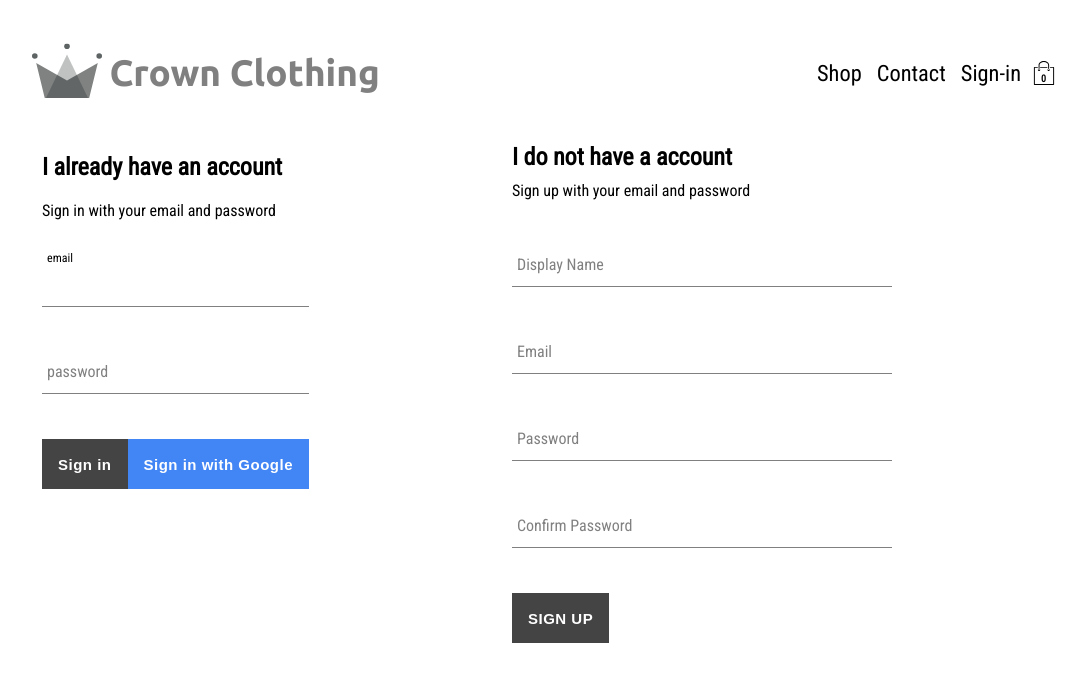
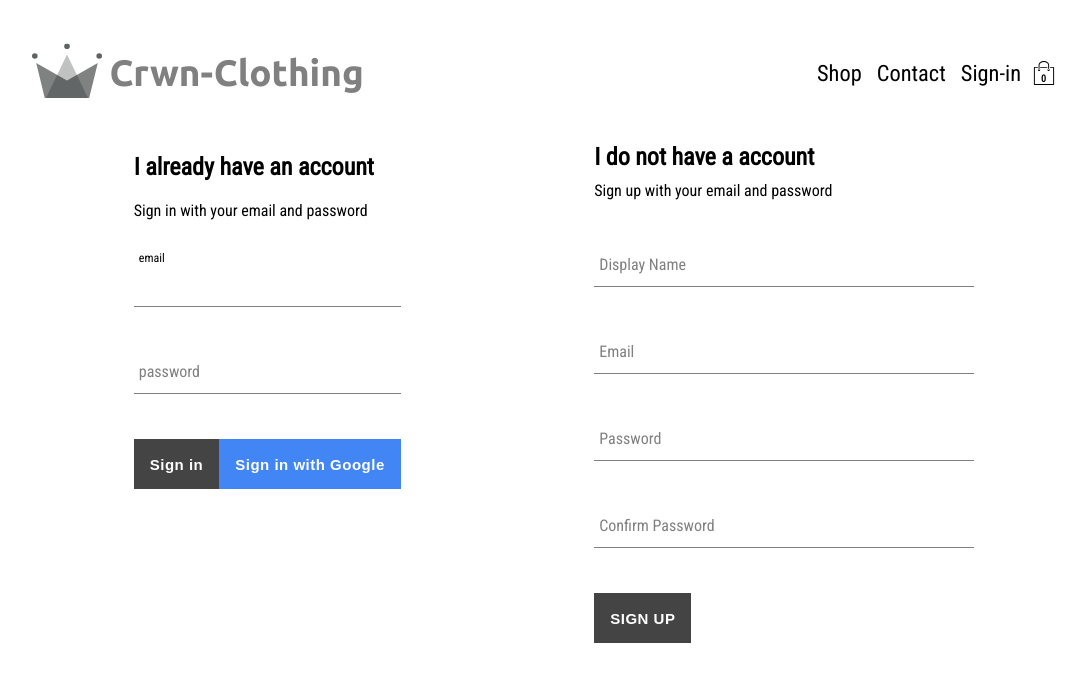
Before and after one commit to maxdollinger/react-example, a React (Create React App) app: page /sign-in in a window 1280 px wide. Shown: the top 682 px of the page, without its empty margins (86-1172 px from the left). Built offline with nearby package versions, Linux system fonts and the light colour scheme; no server answers.

Commit message:
v1.0 complete

```diff
--- a/public/index.html
+++ b/public/index.html
@@ -9,7 +9,7 @@
       href="https://fonts.googleapis.com/css2?family=Roboto+Condensed&family=Ubuntu:wght@700&display=swap"
       rel="stylesheet"
     />
-    <title>Crown-Clothing</title>
+    <title>Crwn-Clothing</title>
   </head>
   <body>
     <noscript>You need to enable JavaScript to run this app.</noscript>
--- a/src/components/header/header.jsx
+++ b/src/components/header/header.jsx
@@ -27,7 +27,7 @@ const Header = ({ currentUser, cartHidden}) => {
           <Logo />
         </div>
         <div className="heading">
-          <span className="line">Crown Clothing</span>
+          <span className="line">Crwn-Clothing</span>
         </div>
       </Link>
       <div className="options">
--- a/src/pages/signin/signin-page.styles.scss
+++ b/src/pages/signin/signin-page.styles.scss
@@ -1,5 +1,8 @@
 .sign-in-and-sign-up {
-     width: 850px;
+     width: 100%;
      display: flex;
-     justify-content: space-between;
+     grid-auto-flow:row;
+     grid-gap: 10px;
+     grid-template-columns: 1fr 1fr;
+     justify-content: space-around;
    }
```
Also changed, not shown: 2 other files (tests, documents, lock files or other folders).
